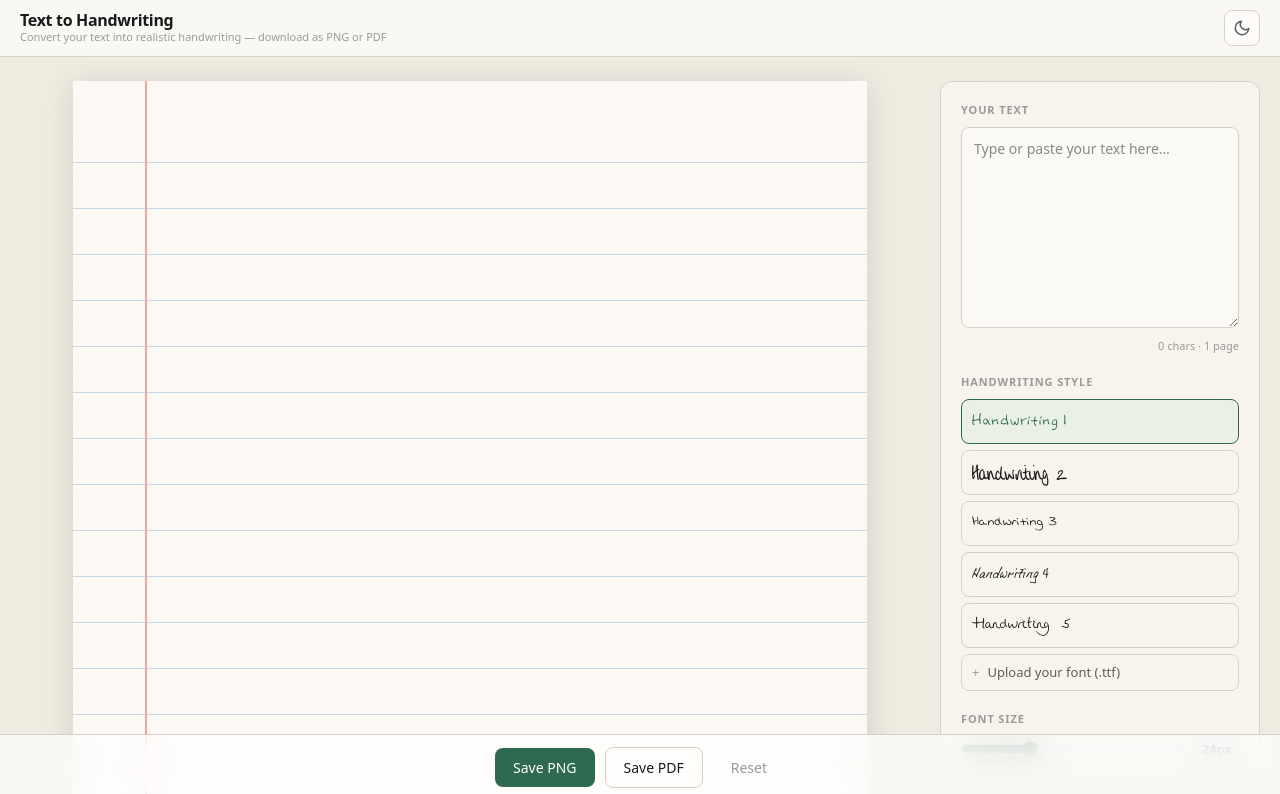
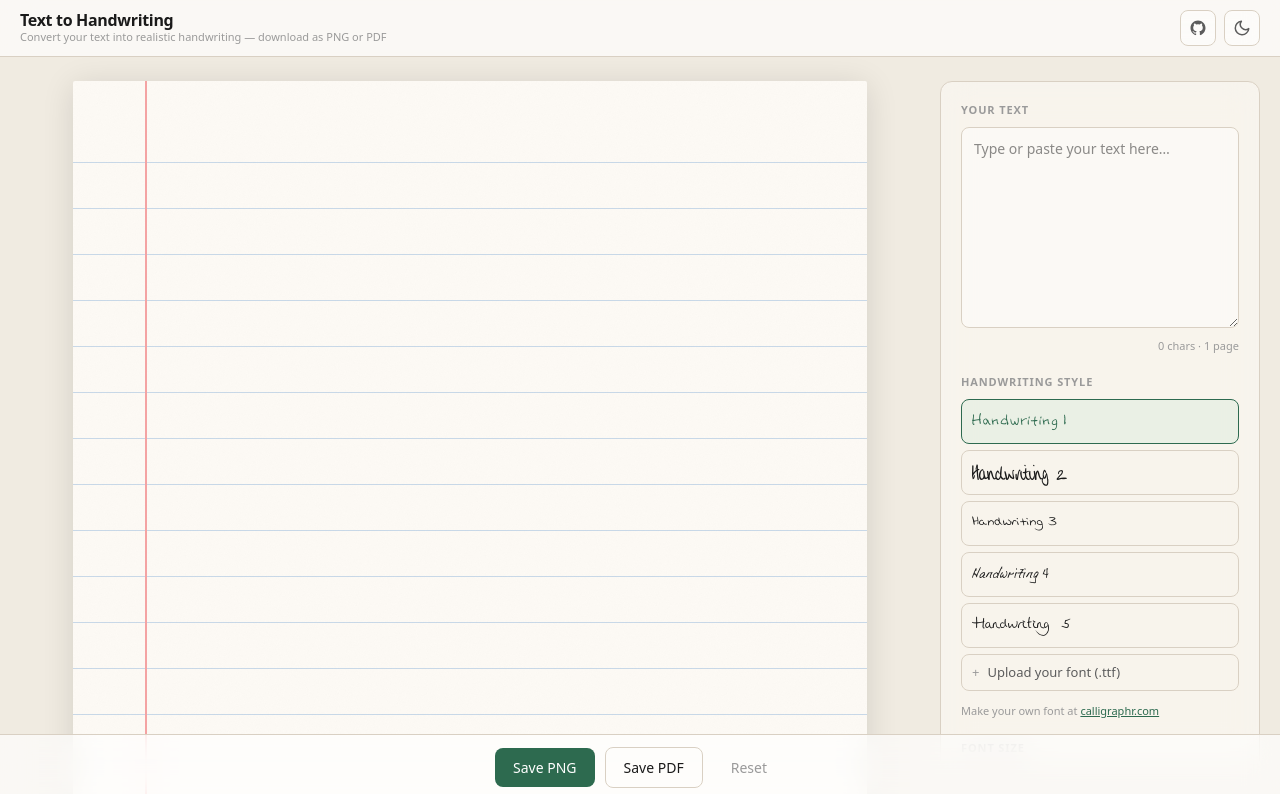
Before and after one commit to fuyalasmit/text-to-own-handwriting, a Next.js app: page / in a window 1280 px wide. Shown: the top 794 px of the page. Built offline with nearby package versions, Linux system fonts and the light colour scheme.

Commit message:
feat: add github icon and calligraphr hint

```diff
--- a/app/components/Header.tsx
+++ b/app/components/Header.tsx
@@ -53,6 +53,33 @@ export default function Header({ darkMode, onToggleDark }: HeaderProps) {
                     </div>
                 </div>
 
+                {/* Right side actions */}
+                <div style={{ display: "flex", alignItems: "center", gap: 8 }}>
+                    {/* GitHub link */}
+                    <a
+                        href="https://github.com/fuyalasmit/text-to-own-handwriting"
+                        target="_blank"
+                        rel="noopener noreferrer"
+                        aria-label="View source on GitHub"
+                        style={{
+                            width: 36,
+                            height: 36,
+                            borderRadius: 8,
+                            border: "1px solid var(--border)",
+                            background: "var(--bg-glass)",
+                            cursor: "pointer",
+                            display: "flex",
+                            alignItems: "center",
+                            justifyContent: "center",
+                            color: "var(--text-secondary)",
+                            textDecoration: "none",
+                            transition: "background 0.2s, border-color 0.2s",
+                        }}>
+                        <svg width="18" height="18" viewBox="0 0 24 24" fill="currentColor">
+                            <path d="M12 2C6.477 2 2 6.477 2 12c0 4.418 2.865 8.166 6.839 9.489.5.092.682-.217.682-.482 0-.237-.009-.868-.013-1.703-2.782.604-3.369-1.342-3.369-1.342-.454-1.154-1.11-1.462-1.11-1.462-.908-.62.069-.608.069-.608 1.003.07 1.531 1.03 1.531 1.03.892 1.529 2.341 1.087 2.91.832.092-.647.35-1.088.636-1.338-2.22-.253-4.555-1.11-4.555-4.943 0-1.091.39-1.984 1.029-2.683-.103-.253-.446-1.27.098-2.647 0 0 .84-.269 2.75 1.025A9.564 9.564 0 0 1 12 6.844a9.59 9.59 0 0 1 2.504.337c1.909-1.294 2.747-1.025 2.747-1.025.546 1.377.203 2.394.1 2.647.64.699 1.028 1.592 1.028 2.683 0 3.842-2.339 4.687-4.566 4.935.359.309.678.919.678 1.852 0 1.336-.012 2.415-.012 2.743 0 .267.18.578.688.48C19.138 20.163 22 16.418 22 12c0-5.523-4.477-10-10-10z" />
+                        </svg>
+                    </a>
+
                     {/* Dark mode toggle */}
                     <button
                         onClick={onToggleDark}
@@ -105,6 +132,7 @@ export default function Header({ darkMode, onToggleDark }: HeaderProps) {
                         )}
                     </button>
                 </div>
+            </div>
         </header>
     );
 }
--- a/app/components/Sidebar/index.tsx
+++ b/app/components/Sidebar/index.tsx
@@ -147,6 +147,16 @@ export default function Sidebar({ state, onChange, onCustomFontUpload, pageCount
                         style={{ display: "none" }}
                         onChange={handleFontUpload}
                     />
+                    <p style={{ fontSize: 11, color: "var(--text-muted)", marginTop: 6 }}>
+                        Make your own font at{" "}
+                        <a
+                            href="https://www.calligraphr.com"
+                            target="_blank"
+                            rel="noopener noreferrer"
+                            style={{ color: "var(--accent)", textDecoration: "underline" }}>
+                            calligraphr.com
+                        </a>
+                    </p>
                 </div>
             </Section>
 
```
Lines whose indentation alone changed are shown as unchanged.
